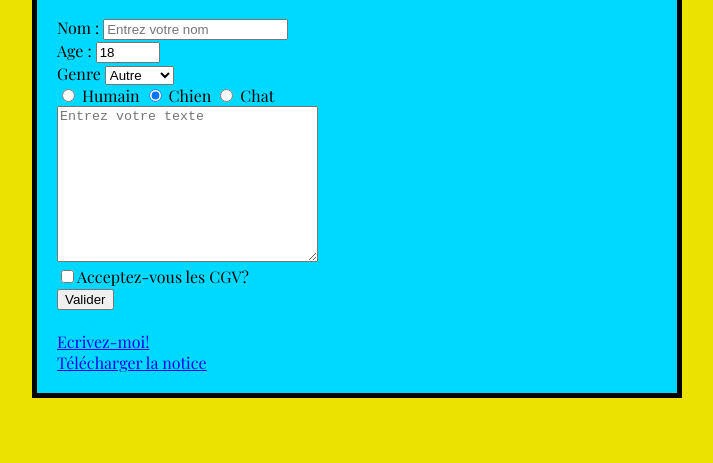
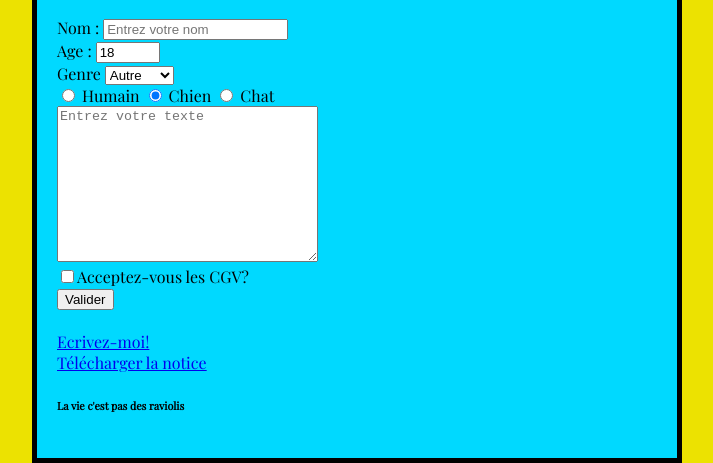
Before and after one commit to Hu-man-man/test, a plain HTML site: page HTML/index.html in a window 1280 px wide. Shown: the part 1604-2067 px from the top of the page, without its empty margins (283-996 px from the left). Before the commit the page ends 2002 px from the top, so only its background shows below. Drawn offline with nearby package versions, Linux system fonts and the light colour scheme; a web font is replaced by a local one.

Commit message:
pas le temps

```diff
--- a/HTML/index.html
+++ b/HTML/index.html
@@ -126,7 +126,7 @@
         <a href="notice.txt" download="nom du fichier" >Télécharger la notice</a>
     </footer>
     <!-- Mail et envoie de fichier -->
-
+<h6>La vie c'est pas des raviolis</h6>
 
 </body>
 </html>
```
